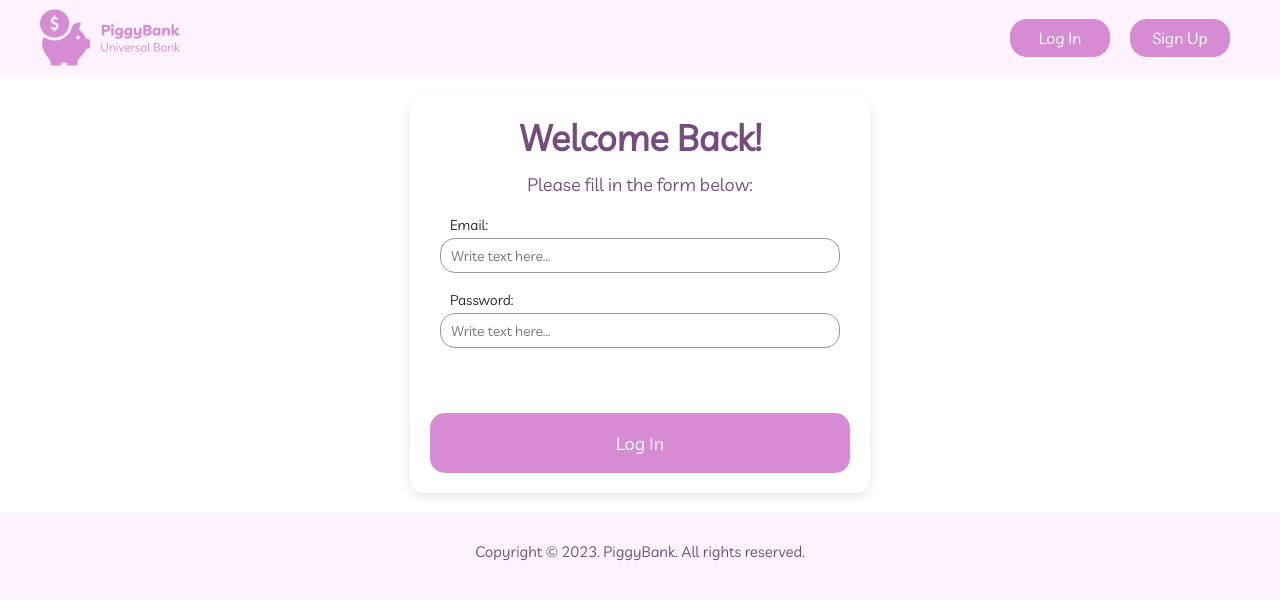
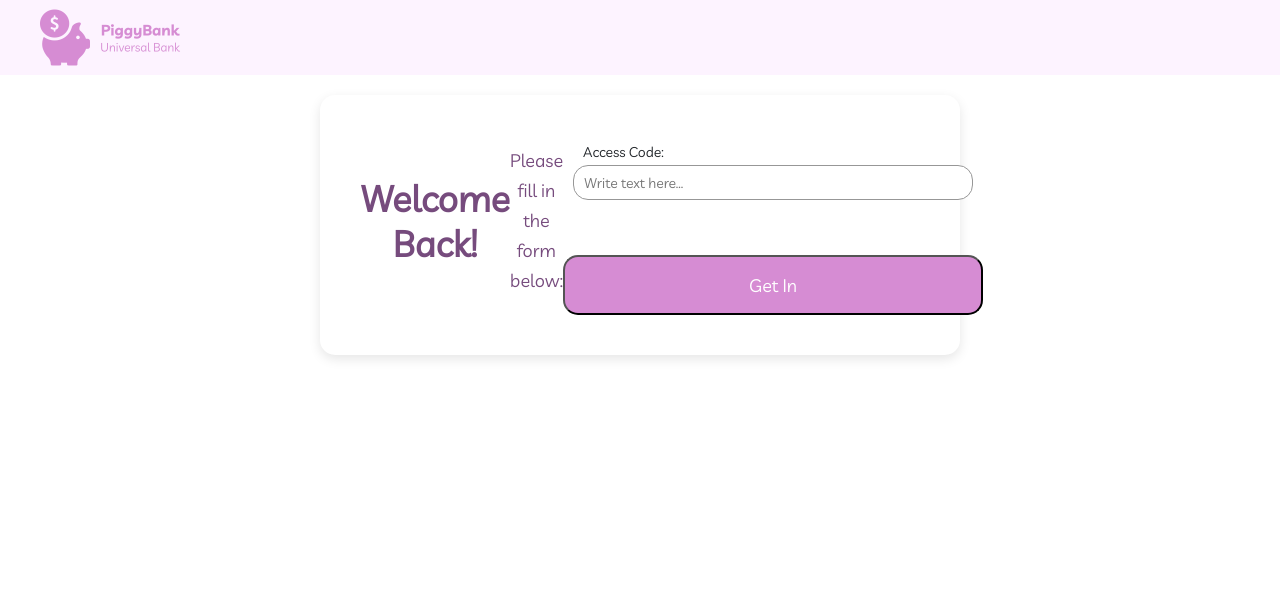
Before and after one commit to YapieRT/piggy-bank-ui, a React (Create React App) app: page /adminpanel in a window 1280 px wide. Shown: the top 600 px of the page. Built offline with nearby package versions, Linux system fonts and the light colour scheme.

Commit message:
Created Admin Panel

```diff
--- a/src/App.js
+++ b/src/App.js
@@ -4,6 +4,7 @@ import './App.sass';
 /* import Pages from './components/Pages'; */
 import MainPage from './containers/main-page/main-page';
 import UserPage from './containers/user-page/user-page';
+import AdminPanel from './containers/admin-panel/AdminPanel';
 
 function App() {
   document.title = 'PiggyBank';
@@ -13,7 +14,7 @@ function App() {
         <Routes>
           <Route path='/' element={<MainPage />} />
           <Route path='/user' element={<UserPage />} />
-          <Route path='/adminpanel' element={<UserPage />} />
+          <Route path='/adminpanel' element={<AdminPanel />} />
         </Routes>
       </Router>
     </div>
--- a/src/components/header/header.js
+++ b/src/components/header/header.js
@@ -15,13 +15,14 @@ function Header(props) {
   };
 
   const headerButtons = () => {
+    if (!props.buttons) return;
     if (tokenExists) {
       return (
         <>
           <Link to='/user#profile'>
             <button className='button'>Profile</button>
           </Link>
-          <Link to='/' onClick={logOut}>
+          <Link to='/user#login' onClick={logOut}>
             <button className='button logOut'>Log out</button>
           </Link>
         </>
--- /dev/null
+++ b/src/containers/admin-panel/AdminPanel.css
@@ -0,0 +1,97 @@
+.admin-panel {
+  flex: 1;
+  display: flex;
+  box-sizing: border-box;
+  justify-content: center;
+  flex-direction: column;
+  align-items: center;
+  box-shadow: rgba(0, 0, 0, 0.1) 0px 4px 12px;
+  background-color: #fff;
+  width: fit-content;
+  padding: 20px;
+  margin: 20px auto;
+  border-radius: 15px;
+}
+
+.admin-panel-content {
+  display: flex;
+  max-width: 600px;
+  width: 100%;
+  padding: 20px;
+}
+
+.admin-panel-content h2,
+.admin-panel-content h4 {
+  color: #764b7d;
+  font-family: 'Livvic';
+  font-style: normal;
+  font-weight: 600;
+  font-size: 36px;
+  line-height: 45px;
+  display: flex;
+  align-items: center;
+  text-align: center;
+}
+
+.admin-panel-content h4 {
+  font-weight: 400;
+  font-size: 18px;
+  line-height: 30px;
+}
+
+.admin-panel-form {
+  font-family: 'Livvic';
+  font-style: normal;
+  font-weight: 400;
+  font-size: 14px;
+  line-height: 15px;
+  display: flex;
+  flex-direction: column;
+  justify-content: center;
+  align-items: center;
+}
+
+.admin-panel-form .input-container label {
+  display: block;
+  line-height: 15px;
+  margin-bottom: 5px;
+  margin-top: 10px;
+  margin-left: 10px;
+}
+
+.admin-panel-form .input-container input {
+  width: 400px;
+  padding: 10px;
+  gap: 10px;
+  height: 35px;
+  border: 1px solid #979797;
+  border-radius: 15px;
+  outline-color: #d68cd3;
+  color: #764b7d;
+}
+
+.admin-panel-form .loginStatus {
+  width: 400px;
+  padding: 10px;
+  margin-bottom: 20px;
+  text-align: center;
+  gap: 10px;
+  height: 35px;
+  color: #764b7d;
+}
+
+.admin-panel-content .admin-panel-form .loginButton {
+  border-radius: 15px;
+  background-color: #d68cd3;
+  color: white;
+  font-size: 18px;
+  width: 450px;
+  max-width: 420px;
+  height: 60px;
+  transition: 0.5s;
+}
+
+.admin-panel-content .admin-panel-form .loginButton:hover {
+  background-color: #eba1e8;
+  color: #f7cffe;
+}
--- a/src/containers/admin-panel/AdminPanel.js
+++ b/src/containers/admin-panel/AdminPanel.js
@@ -1,5 +1,46 @@
+import { useState } from 'react';
+import Header from '../../components/header/header';
+import axios from 'axios';
+import './AdminPanel.css';
+
 function AdminPanel() {
-  return;
+  document.title = 'PiggyBank - Login';
+
+  const [panel, setPanel] = useState(false);
+  const [accessCode, setAccessCode] = useState('');
+
+  const [loginStatus, setLoginStatus] = useState('');
+
+  const passwordChangeHandler = (event) => {
+    setAccessCode(event.target.value);
+  };
+
+  const submitHandler = async (event) => {
+    event.preventDefault();
+  };
+
+  if (!panel)
+    return (
+      <>
+        <Header />
+        <div className='admin-panel'>
+          <div className='admin-panel-content'>
+            <h2>Welcome Back!</h2>
+            <h4>Please fill in the form below:</h4>
+            <form className='admin-panel-form' onSubmit={submitHandler}>
+              <div className='input-container'>
+                <label>Access Code:</label>
+                <input required type='password' placeholder='Write text here...' onChange={passwordChangeHandler} />
+              </div>
+              <p className='loginStatus'>{loginStatus}</p>
+              <button className='loginButton' type='submit'>
+                Get In
+              </button>
+            </form>
+          </div>
+        </div>
+      </>
+    );
 }
 
 export default AdminPanel;
--- a/src/containers/main-page/main-page.js
+++ b/src/containers/main-page/main-page.js
@@ -12,7 +12,7 @@ import './main-page.css';
 function MainPage() {
   return (
     <>
-      <Header nav={true} />
+      <Header nav={true} buttons={true} />
       <StartPage />
       <Tutorial />
       <Info />
--- a/src/containers/user-page/user-page.js
+++ b/src/containers/user-page/user-page.js
@@ -28,7 +28,7 @@ function UserPage() {
   }
   return (
     <>
-      <Header />
+      <Header buttons={true} />
       <div className='wrapper-user-content'>{activeContent}</div>
       <Footer getStartedFlag={false} />
     </>
```
